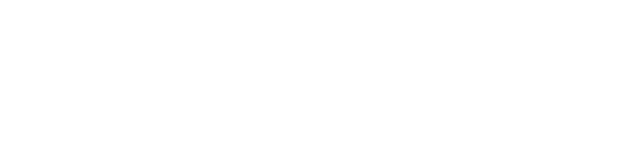
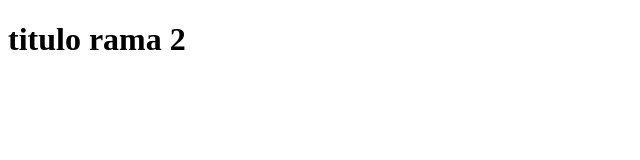
Before and after one commit to ignacioesp/MiPrimerProyectoGit, a plain HTML site: page pagina1.html in a window 1280 px wide. Shown: the whole page, without its empty margins (0-640 px from the left). Drawn offline with Linux system fonts and the light colour scheme.

Commit message:
titutlo rama 2 pagina 1

```diff
--- a/pagina1.html
+++ b/pagina1.html
@@ -8,5 +8,7 @@
 </head>
 <body>
 
+    <h1>titulo rama 2</h1>
+
 </body>
 </html>
```
